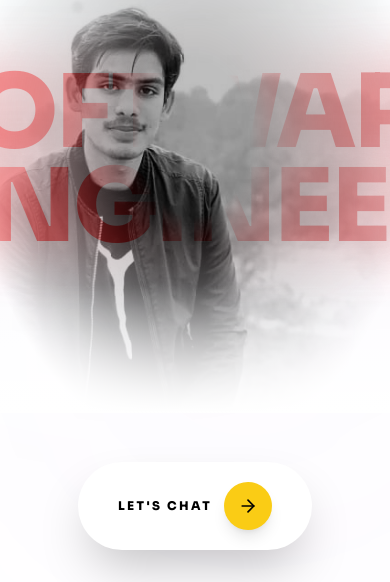
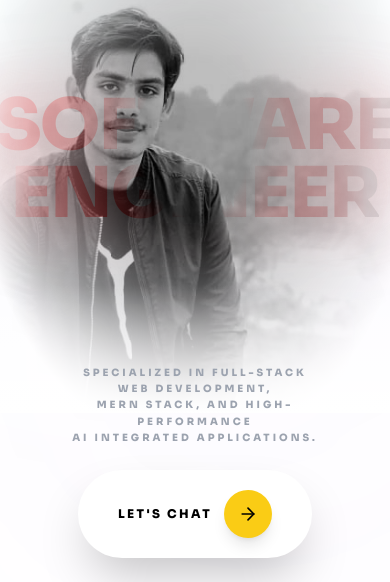
Before and after one commit to NoumanZahoor1/Nouman-Portfolio, a React (Vite) app in the folder client/: page / in a window 390 px wide. Shown: the part 262-844 px from the top of the page. Built offline with nearby package versions, Linux system fonts and the light colour scheme; no server answers.

Commit message:
Optimize mobile hero typography and accents

```diff
--- a/client/src/pages/Home.jsx
+++ b/client/src/pages/Home.jsx
@@ -74,7 +74,7 @@ const Home = () => {
             initial={{ opacity: 0, y: -50 }}
             animate={{ opacity: 1, y: 0 }}
             transition={{ duration: 1.2, ease: "easeOut" }}
-            className="text-[26vw] md:text-[12vw] font-black leading-[0.85] uppercase tracking-tight hero-text-premium"
+            className="text-[18vw] md:text-[12vw] font-black leading-[0.85] uppercase tracking-tight hero-text-premium"
           >
             Software
           </motion.h1>
@@ -82,7 +82,7 @@ const Home = () => {
             initial={{ opacity: 0, y: 50 }}
             animate={{ opacity: 1, y: 0 }}
             transition={{ duration: 1.2, ease: "easeOut", delay: 0.2 }}
-            className="text-[26vw] md:text-[12vw] font-black leading-[0.85] uppercase tracking-tight hero-text-premium mt-2 md:mt-0"
+            className="text-[18vw] md:text-[12vw] font-black leading-[0.85] uppercase tracking-tight hero-text-premium mt-2 md:mt-0"
           >
             Engineer
           </motion.h1>
@@ -107,13 +107,13 @@ const Home = () => {
         </div>
 
         {/* Layer 5: Bottom Accents */}
-        <div className="absolute bottom-8 left-0 right-0 px-6 md:bottom-12 md:left-12 md:right-12 flex justify-center md:justify-between items-end z-30">
+        <div className="absolute bottom-6 left-0 right-0 px-6 md:bottom-12 md:left-12 md:right-12 flex flex-col md:flex-row justify-center md:justify-between items-center md:items-end gap-6 md:gap-0 z-30">
           {/* Specialization Text */}
           <motion.div
             initial={{ x: -50, opacity: 0 }}
             animate={{ x: 0, opacity: 1 }}
             transition={{ delay: 1 }}
-            className="hero-specialization hidden md:block"
+            className="hero-specialization text-center md:text-left"
           >
             Specialized in full-stack web development, <br />
             MERN stack, and high-performance <br />
```
